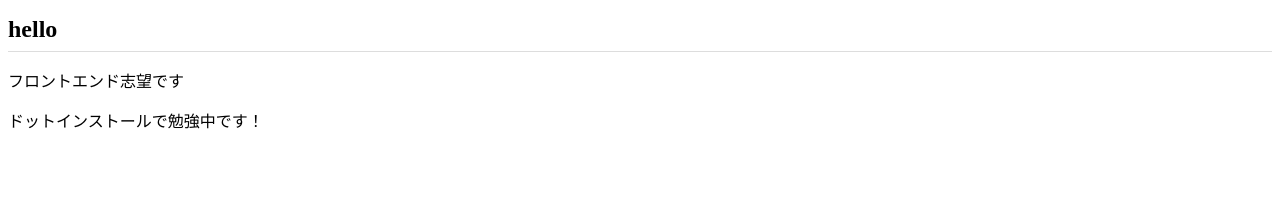
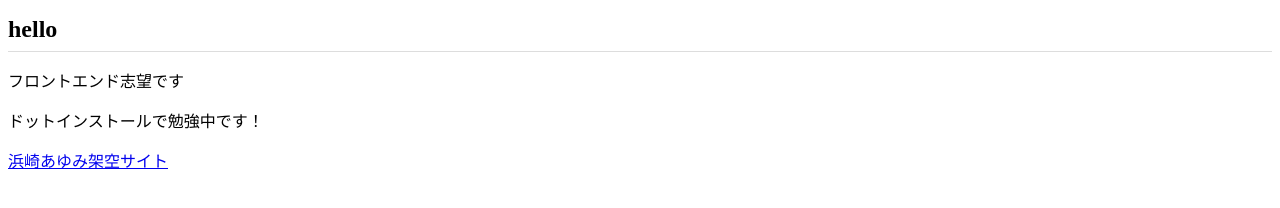
Before and after one commit to minori4660/minori4660.github.io, a plain HTML site: page index.html in a window 1280 px wide. Drawn offline with Linux system fonts and the light colour scheme.

Commit message:
Add files via upload

```diff
--- a/index.html
+++ b/index.html
@@ -8,6 +8,7 @@
             <h1>hello</h1>
                 <p>フロントエンド志望です</p>
                 <p>ドットインストールで勉強中です！</p>
+                <a href="https://github.com/minori4660/ayu.git">浜崎あゆみ架空サイト</a>
         </body>
     </head>
 </html>
```
